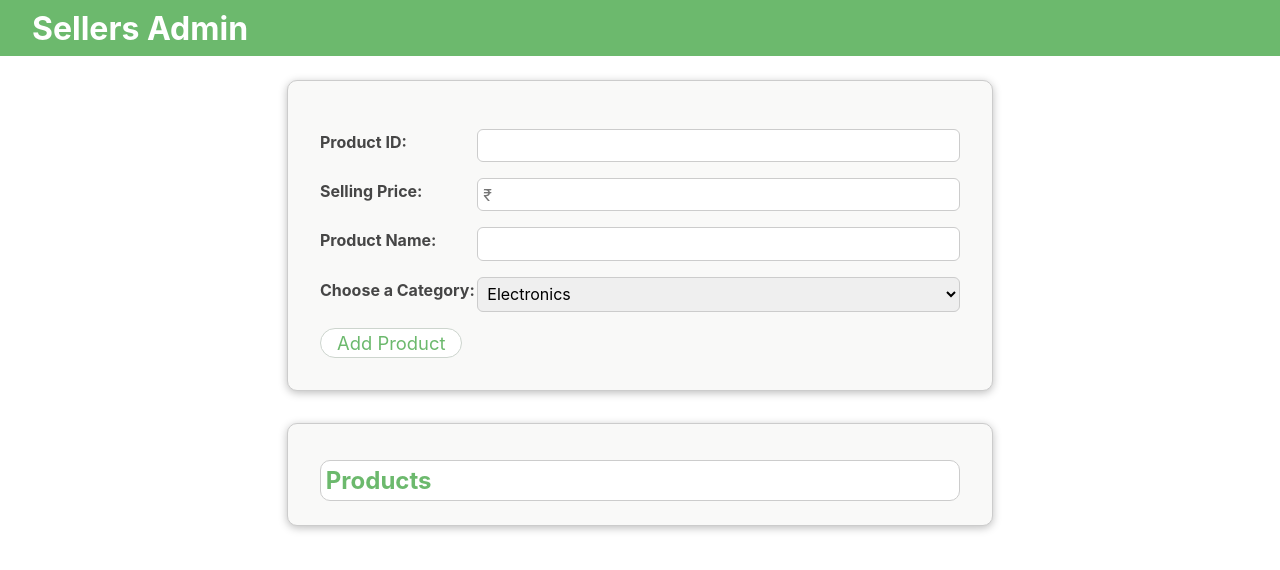
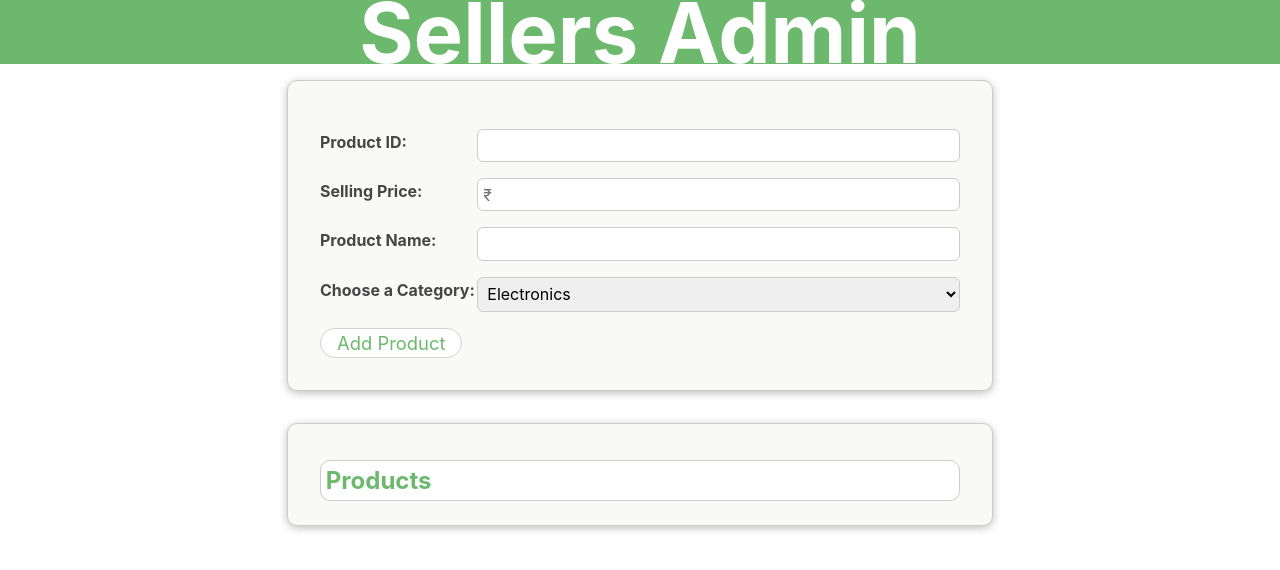
Before and after one commit to mithunmr888/sellers-admin-1, a React (Create React App) app: page / in a window 1280 px wide. Shown: the top 570 px of the page. Built offline with nearby package versions, Linux system fonts and the light colour scheme.

Commit message:
No UI change from now on just need come up with logic to add products properly

```diff
--- a/src/components/MainHeader/MainHeader.js
+++ b/src/components/MainHeader/MainHeader.js
@@ -4,7 +4,7 @@ import React from "react";
 const MainHeader = () => {
   return (
     <header className={classes["main-header"]}>
-      <h1> Sellers Admin</h1>;
+      <h1> Sellers   Admin</h1>
     </header>
   );
 };
--- a/src/components/MainHeader/MainHeader.module.css
+++ b/src/components/MainHeader/MainHeader.module.css
@@ -3,12 +3,13 @@
     top: 0;
     left: 0;
     width: 100%;
-    height: 3.5rem;
+    height: 4rem;
     display: flex;
-    justify-content: space-between;
+    font-size: 2.6rem;
+    justify-content: center;
     align-items: center;
     background:#6cb96d;
-    padding: 0 2rem;
+    padding: 0 0rem;
   }
 
   .main-header h1 {
--- a/src/components/ProductList/ProductList.module.css
+++ b/src/components/ProductList/ProductList.module.css
@@ -6,7 +6,7 @@
   font: inherit;
   background: white;
   cursor: pointer;
-  list-style: none;
+  list-style-type: none;
   max-width: 37rem;
   flex: 3;
   padding: 0.35rem 0.35rem;
--- a/src/components/ProductLists/ProductLists.js
+++ b/src/components/ProductLists/ProductLists.js
@@ -25,7 +25,7 @@ const ProductLists = (props) => {
                   key={product.id}
                   id={product.id}
                   onDelete={props.onDeleteProduct}
-                >{`${product.sellingprice} - ${product.productname}`}</ProductList>
+                >{`${product.sellingprice}₹ - ${product.productname}`}</ProductList>
               ))}
             </ul>
           </div>
```
